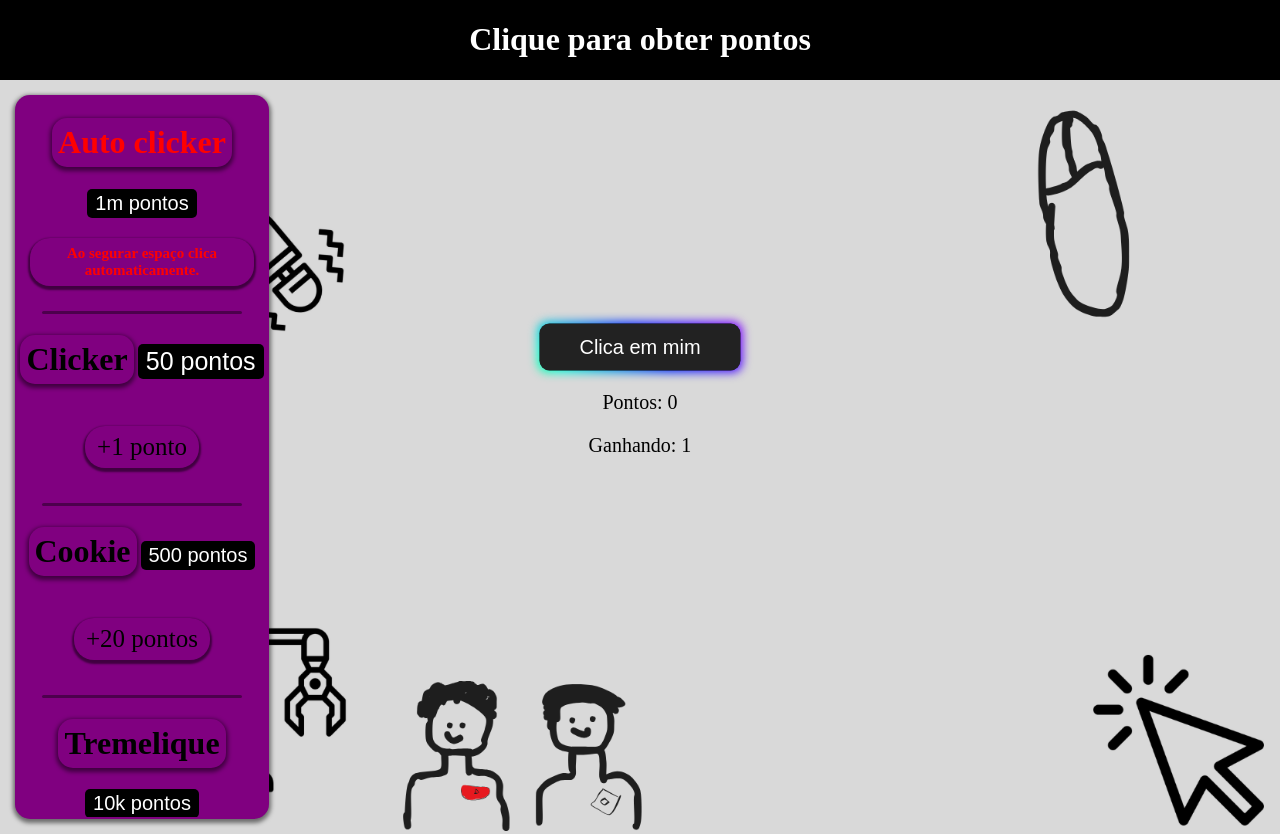
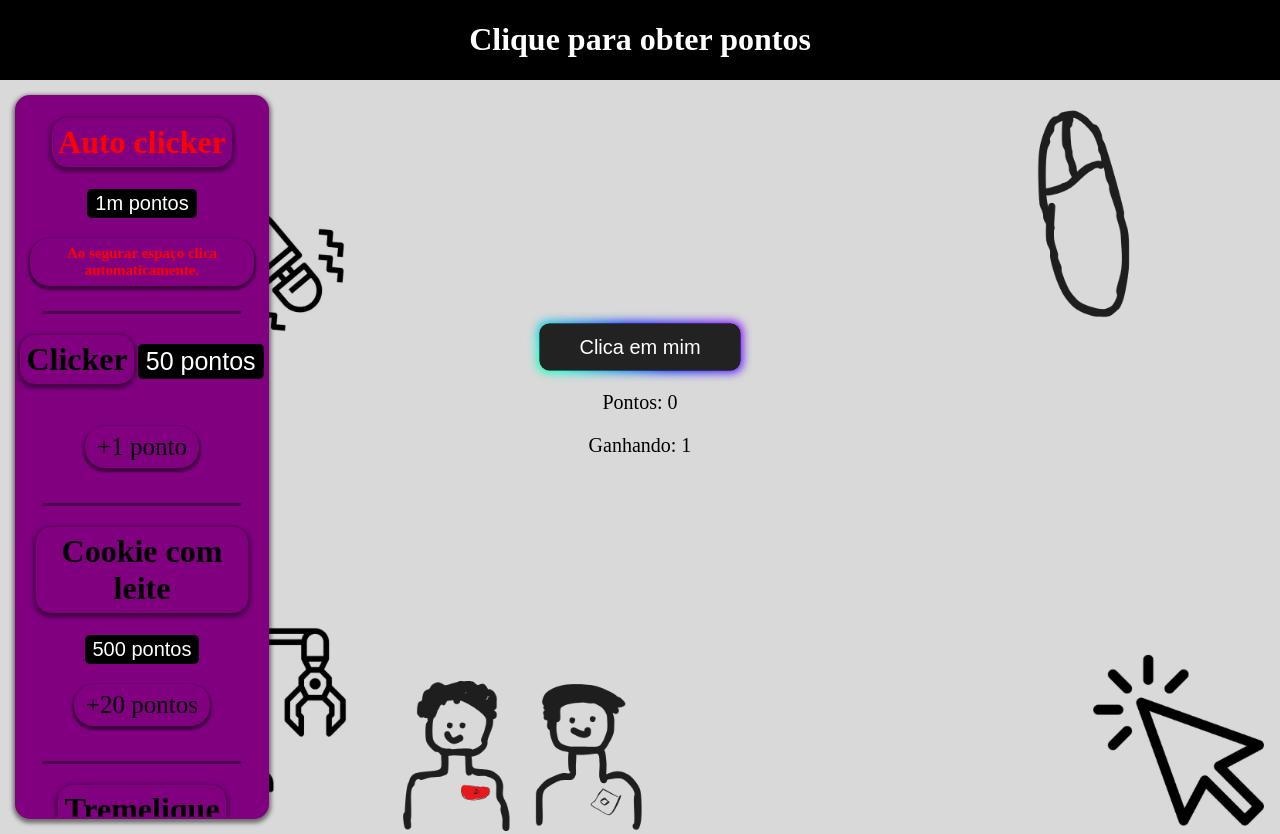
Before and after one commit to Guilhermeb-Ferrarezi/Clicker, a plain HTML site: page index.html in a window 1280 px wide. Drawn offline with Linux system fonts and the light colour scheme; a web font is replaced by a local one.

Commit message:
Update index.html

```diff
--- a/index.html
+++ b/index.html
@@ -31,7 +31,7 @@
                 <p>+1 ponto</p>
             </div>
             <div class="upgradeitem" id="u2">
-                <h1>Cookie</h1>
+                <h1>Cookie com leite</h1>
                 <button id="up2" value="500">500 pontos</button>
                 <p>+20 pontos</p>
             </div>
```
